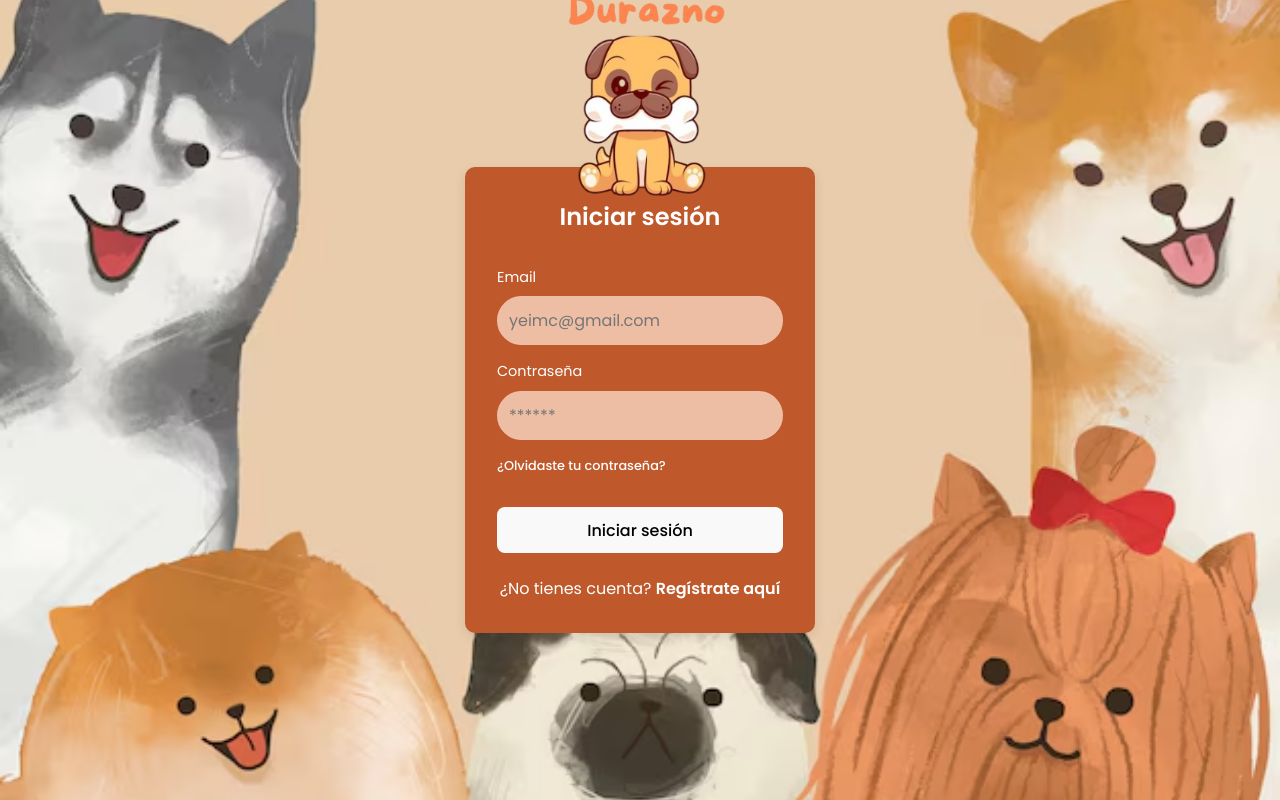
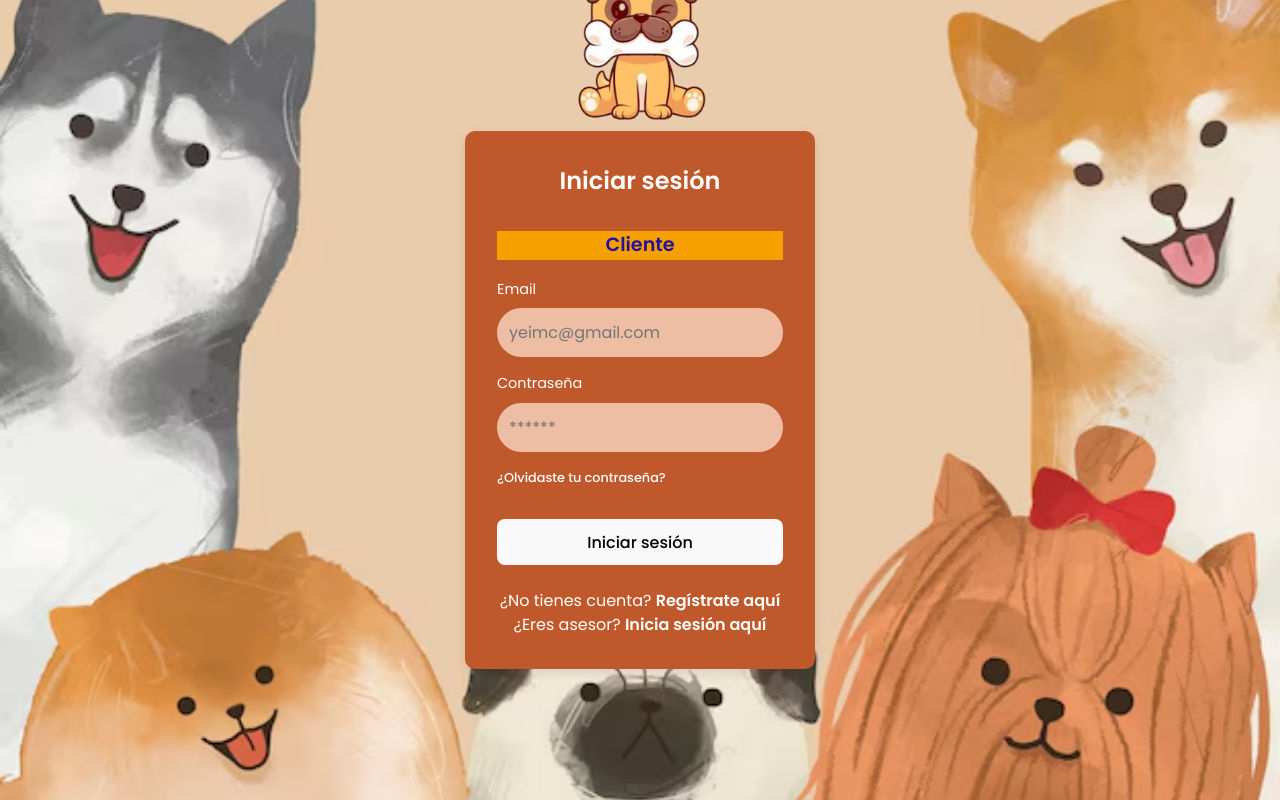
Before and after one commit to JGavk/Durazno-Project, a React (Vite) app: page /Durazno-Project/login in a window 1280 px wide. Built offline with nearby package versions, Linux system fonts and the light colour scheme.

Commit message:
Added view for logged-in advisors

```diff
--- a/src/Views/Adviser/AdviserView.tsx
+++ b/src/Views/Adviser/AdviserView.tsx
@@ -1,16 +1,11 @@
 import React from 'react';
 
-interface AdviserViewProps {
-  onLogout: () => void;
+const AdviserView = () => {
+    return (
+        <div>
+            <h1>AdviserView</h1>
+        </div>
+    );
 }
 
-const AdviserView: React.FC<AdviserViewProps> = ({ onLogout }) => {
-  return (
-    <div>
-      <h1>Admin Dashboard</h1>
-      <button onClick={onLogout}>Logout</button>
-    </div>
-  );
-};
-
 export default AdviserView;
--- a/src/Views/Landing/LandingPage.tsx
+++ b/src/Views/Landing/LandingPage.tsx
@@ -54,7 +54,7 @@ const LandingPage: React.FC = () => {
                             En Durazno, somos una empresa líder en Colombia dedicada a la venta de caninos de alta calidad. ...
                         </p>
                         <button className="register-button" onClick={handleRegisterClick}>
-                            Regístrate
+                            Inicia Sesión
                         </button>
                     </section>
                 )}
--- a/src/Views/Login/App.tsx
+++ b/src/Views/Login/App.tsx
@@ -2,6 +2,7 @@ import { BrowserRouter as Router, Routes, Route } from 'react-router-dom';
 import LandingPage from '../Landing/LandingPage';
 import LoginView from '../Login/LoginView';
 import ClientView from '../Client/ClientView';
+import AdviserView from '../Adviser/AdviserView';
 
 function App() {
   return (
@@ -10,6 +11,7 @@ function App() {
         <Route path="/" element={<LandingPage />} />
         <Route path="/login" element={<LoginView />} />
         <Route path="/client" element={<ClientView />} />
+        <Route path='/adviser' element={<AdviserView />} />
         <Route
           path="/clientes-felices"
           element={
--- a/src/Views/Login/LoginView.css
+++ b/src/Views/Login/LoginView.css
@@ -96,6 +96,16 @@ form {
   top: 50px;
 }
 
+.label-centered {
+  display: block;
+  text-align: center;
+  font-size: 1.2em;
+  margin-bottom: 1em;
+  background-color: #f6a000;
+  color: rgb(37, 16, 157);
+  font-weight: bold;
+}
+
 label {
   margin-bottom: 0.5rem;
   font-size: 0.9rem;
--- a/src/Views/Login/LoginView.tsx
+++ b/src/Views/Login/LoginView.tsx
@@ -9,6 +9,7 @@ import { useNavigate } from 'react-router-dom';
 
 function LoginView() {
   const [isLogin, setIsLogin] = useState(true);
+  const [isAdviserLogin, setIsAdviserLogin] = useState(false);
   const [showVerification, setShowVerification] = useState(false);
   const [verificationCode, setVerificationCode] = useState('');
   //const [recaptchaValue, setRecaptchaValue] = useState<string | null>(null);
@@ -24,6 +25,7 @@ function LoginView() {
   const navigate = useNavigate(); // Usamos el hook de navegación
 
   const toggleForm = () => setIsLogin(!isLogin);
+  const toggleAdviserLogin = () => setIsAdviserLogin(!isAdviserLogin);
 
   const handleInputChange = (e: React.ChangeEvent<HTMLInputElement>) => {
     const { name, value } = e.target;
@@ -91,6 +93,27 @@ function LoginView() {
     }
   };
 
+  const handleAdviserLogin = async (e: React.FormEvent<HTMLFormElement>) => {
+    e.preventDefault();
+
+    try {
+      const response: any = await loginUser({
+        email: formData.email,
+        password: formData.password,
+      });
+      if (response.status === 'ok') {
+        alert('Inicio de sesión exitoso');
+
+        navigate('/adviser');
+      } else {
+        alert(response.message || 'Login error');
+      }
+    } catch (error) {
+      console.error('Login error:', error);
+      alert('Login error, try again.');
+    }
+  };
+
   const handleVerify = (e: React.FormEvent<HTMLFormElement>) => {
     e.preventDefault();
 
@@ -113,7 +136,8 @@ function LoginView() {
         </div>
 
         {isLogin ? (
-          <form className="form-login" onSubmit={handleLogin} autoComplete="off">
+          <form className="form-login" onSubmit={isAdviserLogin ? handleAdviserLogin : handleLogin} autoComplete="off">
+            <label className="label-centered">{isAdviserLogin ? 'Asesor' : 'Cliente'}</label>
             <label>Email</label>
             <input
               type="email"
@@ -217,6 +241,8 @@ function LoginView() {
           {isLogin ? (
             <>
               ¿No tienes cuenta? <a href="#" onClick={toggleForm}>Regístrate aquí</a>
+              <br />
+              ¿Eres asesor? <a href='#' onClick={toggleAdviserLogin}>Inicia sesión aquí</a>
             </>
           ) : (
             <>
```
